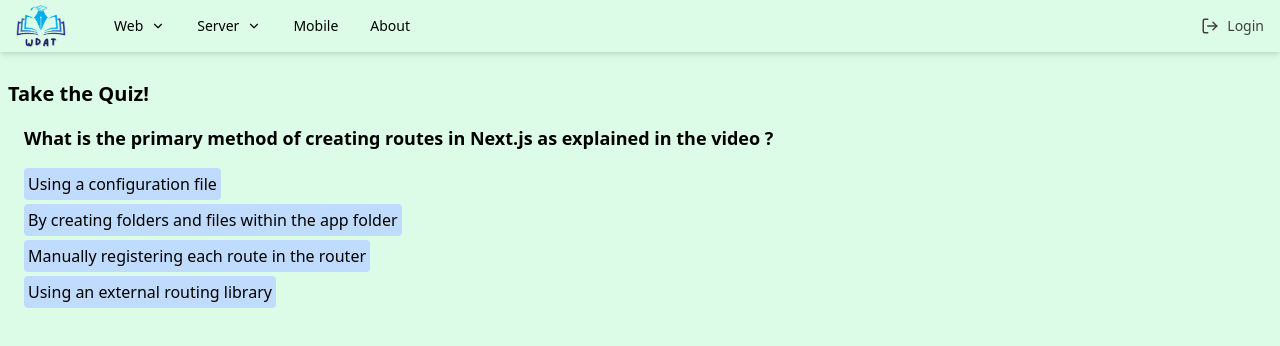
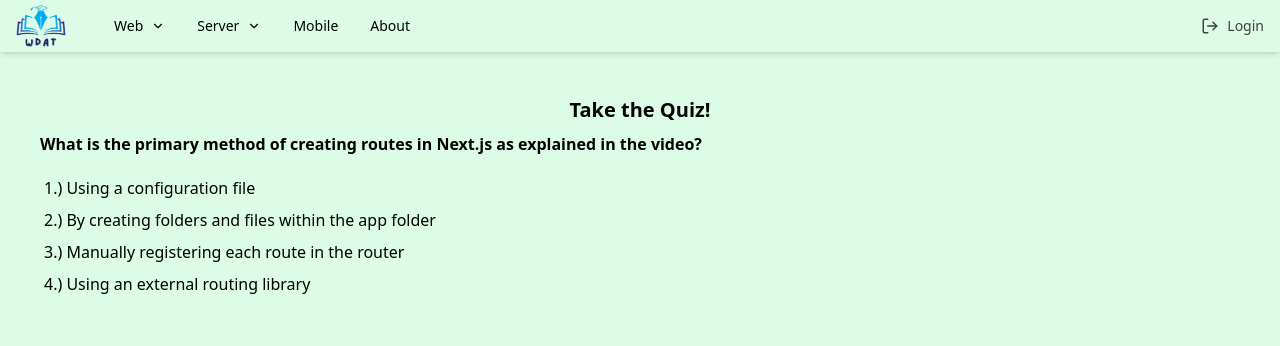
Before and after one commit to Dimuth-J/WDAT_Syllabus_App, a Next.js app: page /quiz in a window 1280 px wide. Shown: the top 346 px of the page. Built offline with nearby package versions, Linux system fonts and the light colour scheme.

Commit message:
some features add

```diff
--- a/src/app/courses/routing/page.tsx
+++ b/src/app/courses/routing/page.tsx
@@ -2,6 +2,8 @@
 
 import { useState } from 'react';
 import Quiz from "../../quiz/page"
+import { FiChevronRight, FiChevronLeft } from "react-icons/fi";
+import Link from 'next/link';
 
 const HomePage = () => {
 
@@ -9,7 +11,22 @@
         <div className="">
             <div className="w-full h-full grid grid-cols-1 md:grid-cols-[1fr_4fr_1fr]">
                 {/* Empty div for spacing on larger screens */}
-                <div className=""></div>
+                <div className="">
+                    <div className=' grid-rows-1 flex items-center justify-start'>
+                        <div className='grid grid-cols-2 shadow-md gap-5'>
+                            {/* <Link href='./manageHTTTPMethods'> */}
+                                <div className=' text-2xl hover:scale-125 cursor-pointer'>
+                                    {/* <FiChevronLeft /> */}
+                                </div>
+                            {/* </Link> */}
+                            <Link href='./manageHTTTPMethods'>
+                                <div className=' text-2xl hover:scale-125 cursor-pointer'>
+                                    <FiChevronRight />
+                                </div>
+                            </Link>
+                        </div>
+                    </div>
+                </div>
 
                 {/* Main content area */}
                 <div className="">
@@ -40,7 +57,7 @@
                     </div>
 
                     <div className="">
-                        <Quiz/>
+                        <Quiz />
                     </div>
                 </div>
 
--- a/src/app/nextInfo/page.tsx
+++ b/src/app/nextInfo/page.tsx
@@ -11,7 +11,7 @@
                 <div className=""></div>
                 <div className="">
                     <div className="flex justify-center items-center">
-                        <h1 className=" text-3xl font-bold underline">Why we Learn Next Js</h1>
+                        <h1 className=" text-3xl font-bold underline text-center">Why we Learn Next Js</h1>
                     </div>
                     <div className=" text-pretty text-justify mt-10 font-serif text-lg">
                         <p className="">Next.js is a popular framework built on top of Node.js, designed to enhance
@@ -19,7 +19,7 @@
                         development and production challenges:</p>
                     </div>
 
-                    <div className=" px-10">
+                    <div className=" md:px-10">
                         <div className=" text-pretty text-start mt-7">
                             <h1 className=" font-semibold">Server-Side Rendering (SSR):</h1>
                             <p className=" text-justify text-wrap font-serif">Next.js allows React components to be rendered on the server, improving the initial
--- a/src/app/quiz/page.tsx
+++ b/src/app/quiz/page.tsx
@@ -1,3 +1,6 @@
+"use client"
+
+
 "use client"
 
 // pages/quiz.tsx
@@ -13,32 +16,32 @@
 const questions: Question[] = [
   {
     id: 1,
-    questionText: "What is the primary method of creating routes in Next.js as explained in the video ?",
+    questionText: "What is the primary method of creating routes in Next.js as explained in the video?",
     options: [
-      { text: "Using a configuration file", isCorrect: false },
-      { text: "By creating folders and files within the app folder", isCorrect: true },
-      { text: "Manually registering each route in the router", isCorrect: false },
-      { text: "Using an external routing library", isCorrect: false },
+      { text: "1.) Using a configuration file", isCorrect: false },
+      { text: "2.) By creating folders and files within the app folder", isCorrect: true },
+      { text: "3.) Manually registering each route in the router", isCorrect: false },
+      { text: "4.) Using an external routing library", isCorrect: false },
     ],
   },
   {
     id: 2,
-    questionText: "According to the video, how does Next.js handle routes that do not match any existing files or folders ?",
+    questionText: "According to the video, how does Next.js handle routes that do not match any existing files or folders?",
     options: [
-      { text: "It redirects to the home page", isCorrect: false },
-      { text: "It displays a custom error page", isCorrect: false },
-      { text: "It sends a 404 error response", isCorrect: true },
-      { text: "It attempts to dynamically create the route", isCorrect: false },
+      { text: "1.) It redirects to the home page", isCorrect: false },
+      { text: "2.) It displays a custom error page", isCorrect: false },
+      { text: "3.) It sends a 404 error response", isCorrect: true },
+      { text: "4.) It attempts to dynamically create the route", isCorrect: false },
     ],
   },
   {
     id: 3,
-    questionText: "What file does the video mention that is used to specify layout configurations in Next.js ?",
+    questionText: "What file does the video mention that is used to specify layout configurations in Next.js?",
     options: [
-      { text: "next.config.js", isCorrect: false },
-      { text: "layout.js", isCorrect: true },
-      { text: "app.js", isCorrect: false },
-      { text: "router.js.js", isCorrect: false },
+      { text: "1.) next.config.js", isCorrect: false },
+      { text: "2.) layout.js", isCorrect: true },
+      { text: "3.) app.js", isCorrect: false },
+      { text: "4.) router.js", isCorrect: false },
     ],
   },
 ];
@@ -66,26 +69,28 @@
       } else {
         alert(`Quiz finished! Your score is ${score + (isCorrect ? 1 : 0)}`);
       }
-    }, 2000);  // delay to show feedback icon and correct answer before moving to next question
+    }, 2000); // delay to show feedback icon and correct answer before moving to next question
   };
 
   return (
-    <div className="p-4">
+    <div className="px-4 py-2">
       <div className="mb-4">
-        <p className="text-lg font-semibold">{question.questionText}</p>
+        <p className="text-lg sm:text-base font-semibold">{question.questionText}</p>
       </div>
       <div>
         {question.options.map((option, index) => (
           <button
             key={index}
-            className={`block bg-blue-200 text-black p-1 rounded my-1 hover:bg-blue-700 hover:text-white items-center justify-between ${
-              selectedOptionIndex === index ? "bg-green-200" : ""
+            className={`w-full text-left text-black p-1 rounded  transition-colors duration-300 hover:bg-teal-500 hover:text-white ${
+              selectedOptionIndex === index ? (isAnswerCorrect ? "bg-green-400" : "bg-red-300") : ""
             }`}
             onClick={() => handleAnswer(option.isCorrect, index)}
           >
             {option.text}
-            {selectedOptionIndex === index && isAnswerCorrect && <FaCheckCircle className='ms-5' color="green" size="24" />}
-            {selectedOptionIndex === index && !isAnswerCorrect && <FaTimesCircle color="red" size="24" />}
+            {selectedOptionIndex === index && isAnswerCorrect !== null && (
+              isAnswerCorrect ? <FaCheckCircle className="float-right text-green-700" size="24" /> :
+              <FaTimesCircle className="float-right text-red-600" size="24" />
+            )}
           </button>
         ))}
       </div>
@@ -95,8 +100,8 @@
 
 const QuizPage = () => {
   return (
-    <div className="mt-5">
-      <h1 className="text-xl font-bold">Take the Quiz!</h1>
+    <div className="container mx-auto mt-5 p-4">
+      <h1 className="text-2xl sm:text-xl font-bold text-center">Take the Quiz!</h1>
       <QuizComponent />
     </div>
   );
--- a/src/app/slideshow/page.tsx
+++ b/src/app/slideshow/page.tsx
@@ -24,7 +24,7 @@
     }, []);
 
     return (
-        <div className="relative w-full max-w-screen-xxl mx-auto overflow-hidden z-0">
+        <div className="-z-10 relative w-full max-w-screen-xxl mx-auto overflow-hidden">
             <div className="flex transition-transform duration-1000 ease-in-out" style={{ transform: `translateX(-${current * 100}%)` }}>
                 {slides.map((slide, index) => (
                     <div key={index} className="flex-none w-full h-96" style={{ backgroundImage: `url(${slide.imageUrl})`, backgroundSize: 'cover' }}>
@@ -32,12 +32,12 @@
                     </div>
                 ))}
             </div>
-            <div className="absolute top-1/2 left-4 transform -translate-y-1/2 text-white stroke stroke-black text-5xl cursor-pointer z-10">
+            {/* <div className="absolute top-1/2 left-4 transform -translate-y-1/2 text-white stroke stroke-black text-5xl cursor-pointer">
                 <span onClick={() => setCurrent((current - 1 + slides.length) % slides.length)}>&laquo;</span>
             </div>
-            <div className="absolute top-1/2 right-4 transform -translate-y-1/2 text-white stroke stroke-black text-5xl cursor-pointer z-10">
+            <div className="absolute top-1/2 right-4 transform -translate-y-1/2 text-white stroke stroke-black text-5xl cursor-pointer">
                 <span onClick={() => setCurrent((current + 1) % slides.length)}>&raquo;</span>
-            </div>
+            </div> */}
         </div>
     );
 };
--- a/src/app/test/page.tsx
+++ b/src/app/test/page.tsx
@@ -17,17 +17,17 @@
                 className="absolute inset-0 w-full h-full  opacity-100 z-[-10]"
             /> */}
             <Slider/>
-            <div className="w-full h-full grid grid-cols-2">
-                <div className="">
+            <div className="w-full h-full grid grid-cols-2 mt-5">
+                <div className=" px-10">
                     <h1 className="font-bold text-5xl ">Next Js</h1>
-                    <p className=" my-10 px-20 text-justify">
+                    <p className=" my-10  text-justify">
                         Next.js is an open-source React framework for building efficient and scalable server-side
                         rendered and statically generated web applications. It offers features like automatic code
                         splitting, optimized performance, and simplified page routing
                     </p>
 
                     <Link href="/nextInfo">
-                        <button className="ms-10 relative inline-flex items-center justify-center p-0.5 mb-2 me-2 overflow-hidden text-sm font-medium text-gray-900 rounded-lg group bg-gradient-to-br from-green-400 to-blue-600 group-hover:from-green-400 group-hover:to-blue-600 hover:text-white dark:text-white focus:ring-4 focus:outline-none focus:ring-green-200 dark:focus:ring-green-800">
+                        <button className=" relative inline-flex items-center justify-center p-0.5 mb-2 me-2 overflow-hidden text-sm font-medium text-gray-900 rounded-lg group bg-gradient-to-br from-green-400 to-blue-600 group-hover:from-green-400 group-hover:to-blue-600 hover:text-white dark:text-white focus:ring-4 focus:outline-none focus:ring-green-200 dark:focus:ring-green-800">
                             <span className="relative px-5 py-1 transition-all ease-in duration-75 bg-white dark:bg-teal-950 rounded-md group-hover:bg-opacity-0">
                                 More Info...
                             </span>
```
Also changed, not shown: src/app/courses/manageHTTTPMethods/page.tsx (+21 -4 lines), src/app/courses/tailwind/page.tsx (+19 -2 lines), src/app/navbar/page.tsx (+11 -11 lines). Lines whose indentation alone changed are shown as unchanged.
